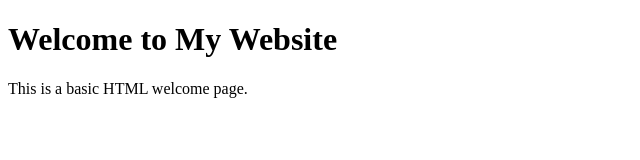
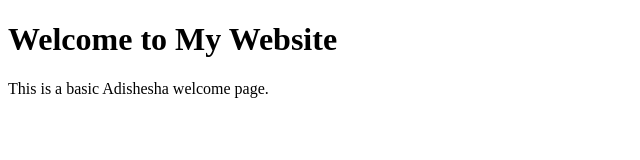
Before and after one commit to ADISHESHA-R/adish, a plain HTML site: page index.html in a window 1280 px wide. Shown: the full height of the page, 0-640 px from the left. Drawn offline with Linux system fonts and the light colour scheme.

Commit message:
feature is added

```diff
--- a/index.html
+++ b/index.html
@@ -7,6 +7,6 @@
 </head>
 <body>
     <h1>Welcome to My Website</h1>
-    <p>This is a basic HTML welcome page.</p>
+    <p>This is a basic Adishesha welcome page.</p>
 </body>
 </html>
```
